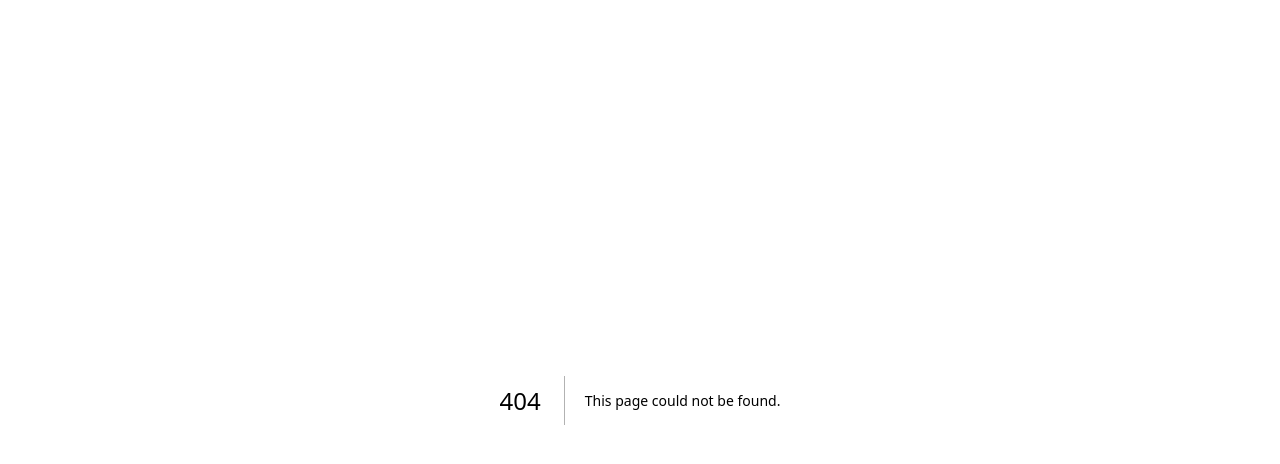
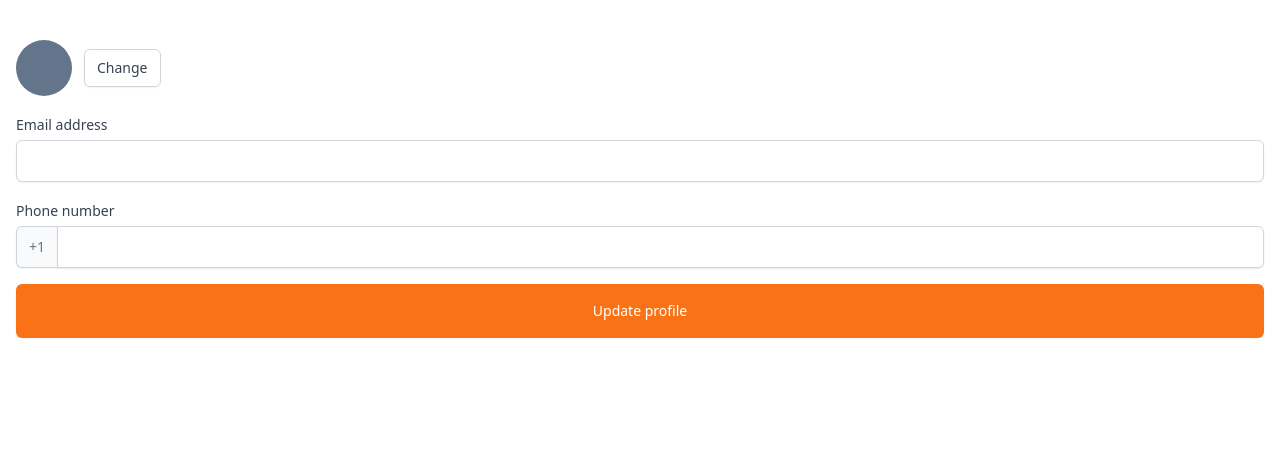
Before and after one commit to seonhop/carrot-market, a Next.js app: page /profile/edit in a window 1280 px wide. Before the commit this address had no page. Shown: the top 464 px of the page. Built offline with nearby package versions, Linux system fonts and the light colour scheme.

Commit message:
edit profile page

```diff
--- /dev/null
+++ b/pages/profile/edit.tsx
@@ -0,0 +1,50 @@
+import type { NextPage } from "next";
+
+const EditProfile: NextPage = () => {
+	return (
+		<div className="space-y-4 py-10 px-4">
+			<div className="flex items-center space-x-3">
+				<div className="h-14 w-14 rounded-full bg-slate-500" />
+				<label
+					htmlFor="picture"
+					className="cursor-pointer rounded-md border border-gray-300 py-2 px-3 text-sm font-medium text-gray-700 shadow-sm focus:outline-none focus:ring-2 focus:ring-orange-500 focus:ring-offset-2"
+				>
+					Change
+					<input id="picture" type="file" className="hidden" accept="image/*" />
+				</label>
+			</div>
+			<div className="space-y-1">
+				<label htmlFor="email" className="text-sm font-medium text-gray-700">
+					Email address
+				</label>
+				<input
+					id="email"
+					type="email"
+					className="w-full appearance-none rounded-md border border-gray-300 px-4 py-2 placeholder-gray-400 shadow-sm focus:border-orange-500 focus:outline-none focus:ring-orange-500"
+					required
+				/>
+			</div>
+			<div className="space-y-1">
+				<label htmlFor="phone" className="text-sm font-medium text-gray-700">
+					Phone number
+				</label>
+				<div className="flex rounded-md shadow-sm ">
+					<span className="flex select-none items-center justify-center rounded-l-md border border-r-0 border-gray-300 bg-gray-50 px-3 text-sm text-gray-500">
+						+1
+					</span>
+					<input
+						id="phone"
+						type="number"
+						className="w-full appearance-none rounded-md rounded-l-none border border-gray-300 px-3 py-2 placeholder-gray-400 shadow-sm focus:border-orange-500 focus:outline-none focus:ring-orange-500"
+						required
+					/>
+				</div>
+			</div>
+			<button className="mt-5 w-full rounded-md border border-transparent bg-orange-500 py-4 px-4 text-sm font-medium text-white shadow-sm hover:bg-orange-600 focus:outline-none focus:ring-2 focus:ring-orange-500 focus:ring-offset-2">
+				Update profile
+			</button>
+		</div>
+	);
+};
+
+export default EditProfile;
```
